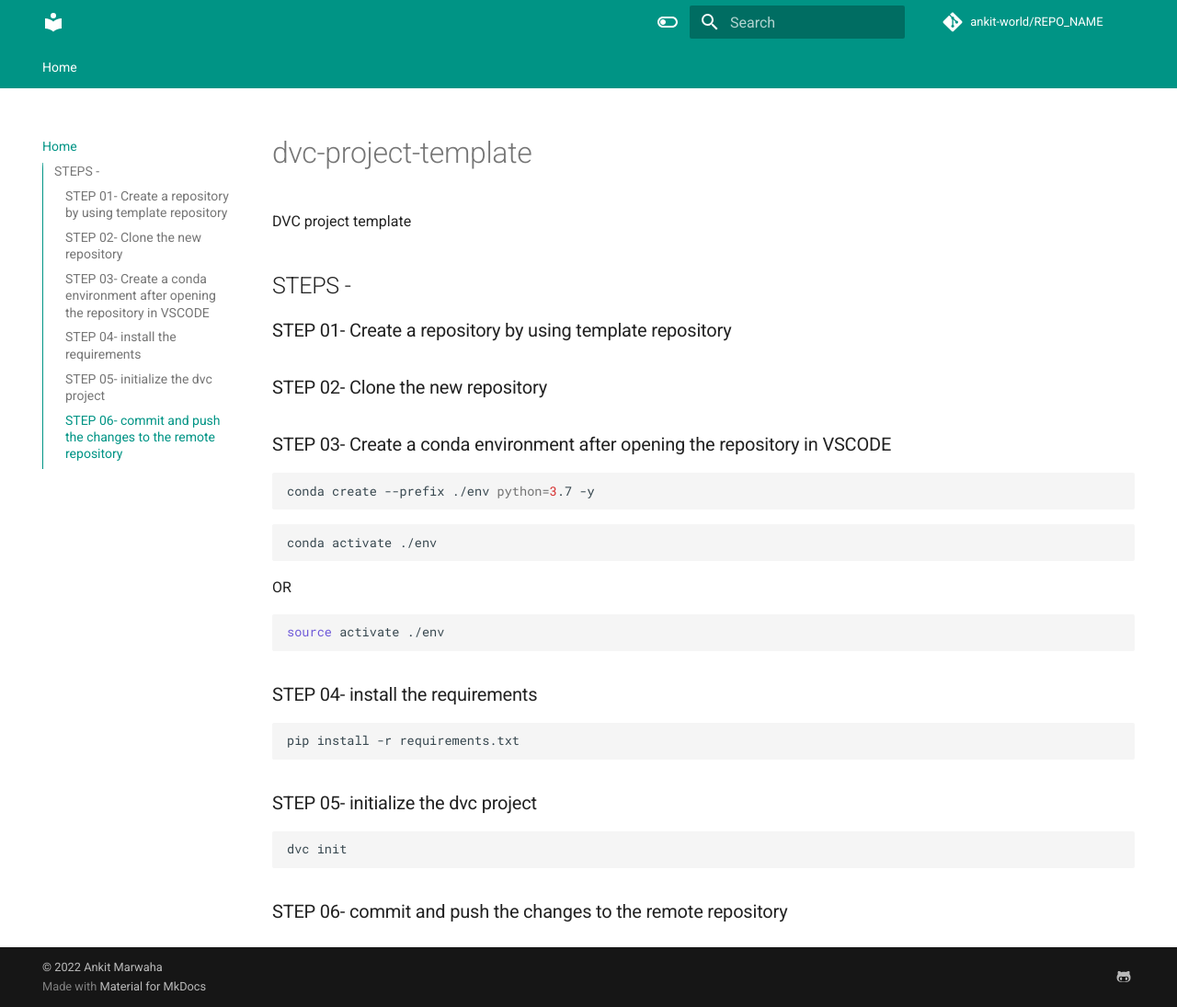
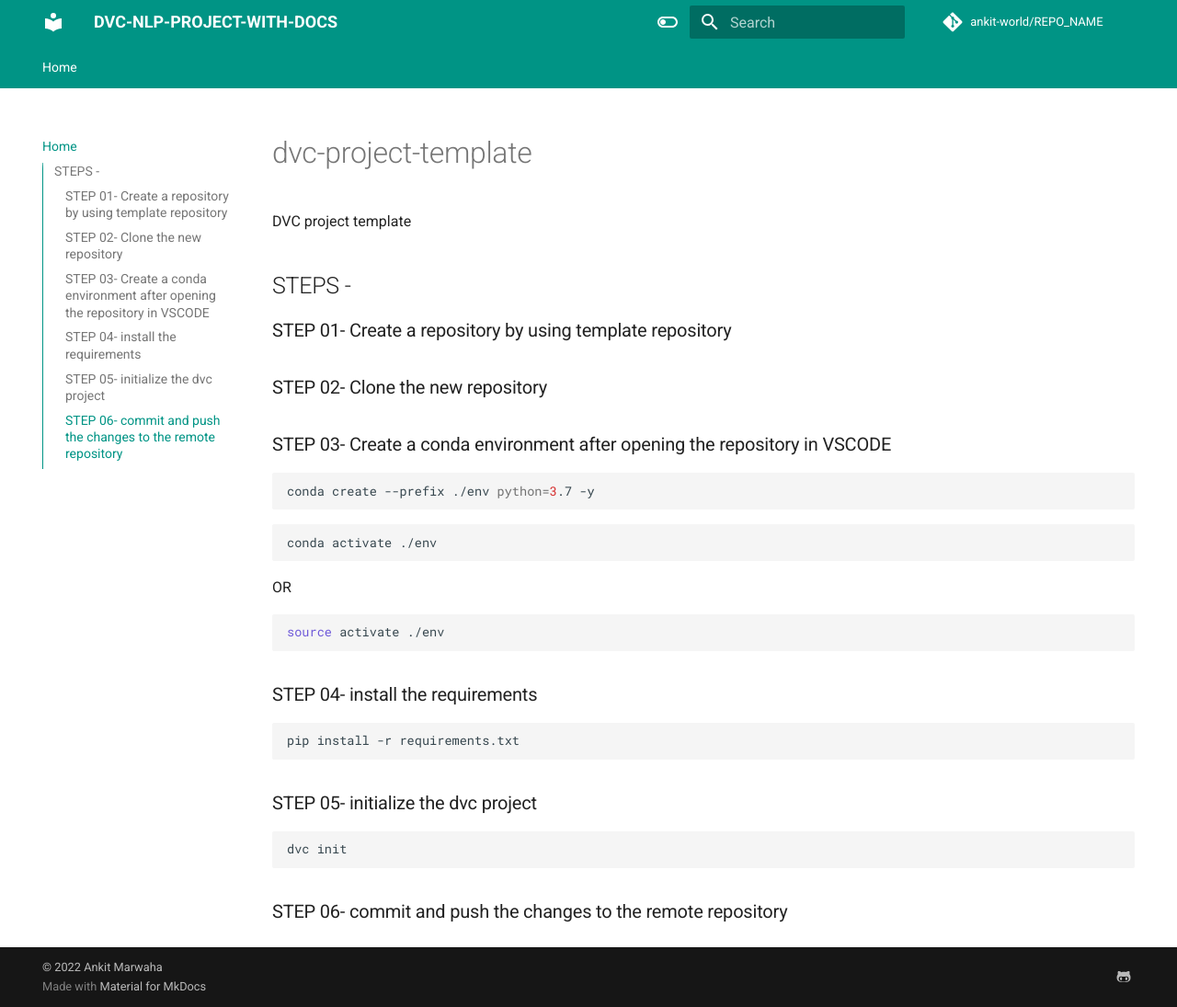
Before and after one commit to ankit-world/DVC-NLP-PROJECT-WITH-DOCS, an MkDocs documentation site: the page built from docs/index.md, in a window 1280 px wide and 1095 px high. Shown: the whole window at 92% size. Built offline with MkDocs 1.6.1 and Material for MkDocs 9.7.7, drawn with Linux system fonts in a browser that asks for light colours; comment, search, counter and statistics services are not loaded; part of the change alters nothing that is shown.

Commit message:
mkdocsupdated

```diff
--- a/mkdocs.yml
+++ b/mkdocs.yml
@@ -1,5 +1,5 @@
 # Project information
-REPO_NAME: DVC-NLP-PROJECT-WITH-DOCS
+site_name: DVC-NLP-PROJECT-WITH-DOCS
 # defeine TOC or order of website-
 nav:
   - Home: index.md
```
